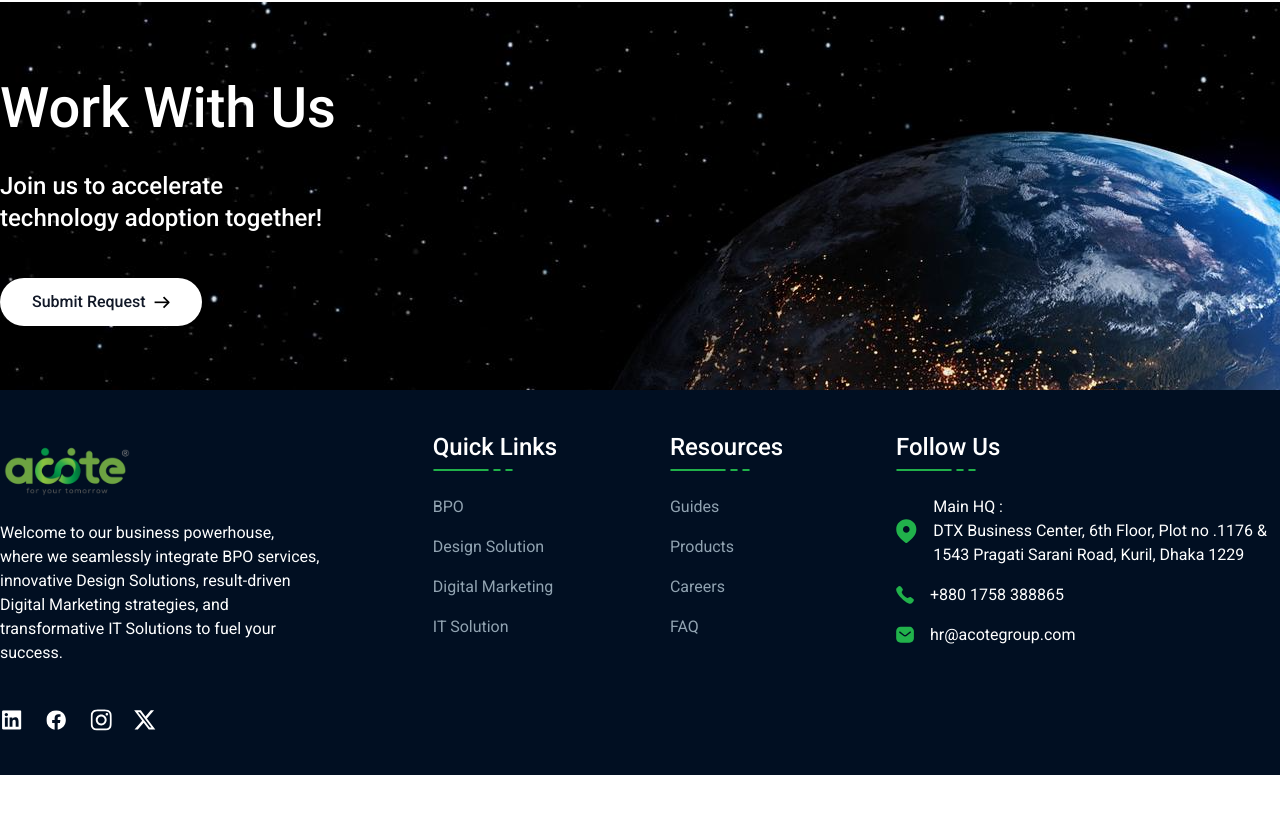
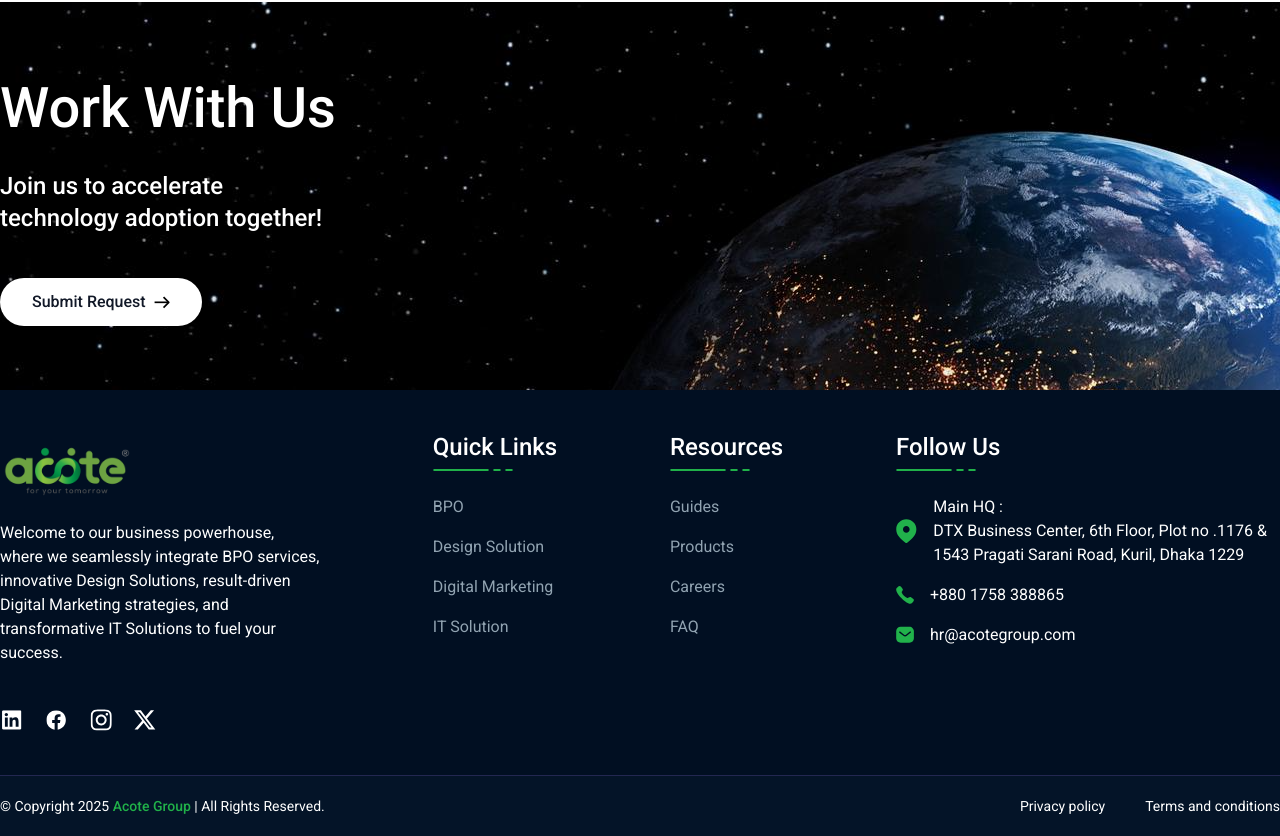
Before and after one commit to MamunKhan71/AcotePortfolio, a Next.js app: page / in a window 1280 px wide. Shown: the part 5133-5969 px from the top of the page. Before the commit the page ends 5908 px from the top, so only its background shows below. Built offline with nearby package versions, Linux system fonts and the light colour scheme.

Commit message:
:bulb:Implemented footer second sectin

```diff
--- /dev/null
+++ b/components/common/footer/components/footer-info-bar.tsx
@@ -0,0 +1,19 @@
+import React from 'react'
+
+const FooterInfoBar = () => {
+    return (
+        <div className='bg-[#041428] w-full border border-b-0 border-x-0 border-t-[#232751]'>
+            <div className='container mx-auto py-5 text-white text-sm'>
+                <div className='flex justify-between items-center w-full'>
+                    <p>&copy; Copyright 2025 <span className='text-primary font-medium'>Acote Group</span> | All Rights Reserved.</p>
+                    <div className='flex gap-10 items-center'>
+                        <span>Privacy policy</span>
+                        <span>Terms and conditions</span>
+                    </div>
+                </div>
+            </div>
+        </div>
+    )
+}
+
+export default FooterInfoBar
--- a/components/common/footer/footer.tsx
+++ b/components/common/footer/footer.tsx
@@ -2,6 +2,7 @@ import { footerQuickLinks, footerResourcesLinks } from '@/data/footer-links'
 import FooterFirst from './components/footer-first'
 import FooterContent from './components/footer-content'
 import FollowUsContent from './components/follow-us-content'
+import FooterInfoBar from './components/footer-info-bar'
 
 const Footer = () => {
     return (
@@ -16,6 +17,7 @@ const Footer = () => {
                     <FollowUsContent />
                 </div>
             </div>
+            <FooterInfoBar />
         </div>
     )
 }
```
